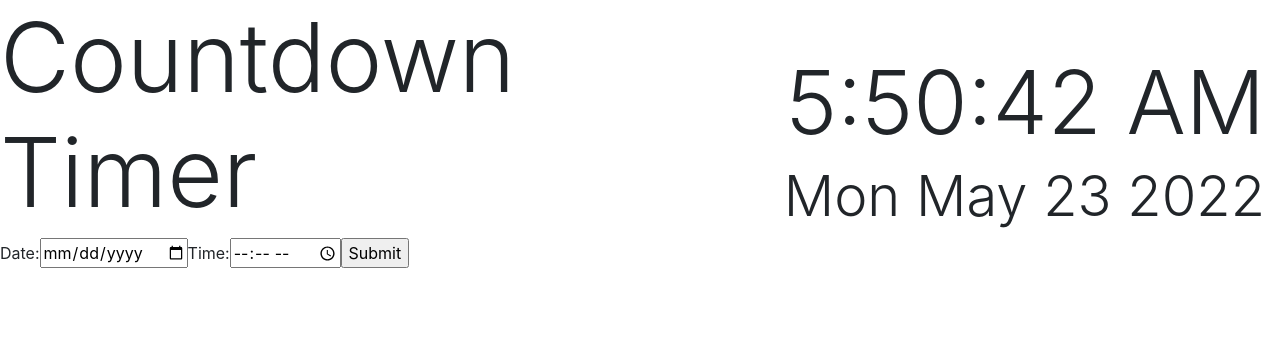
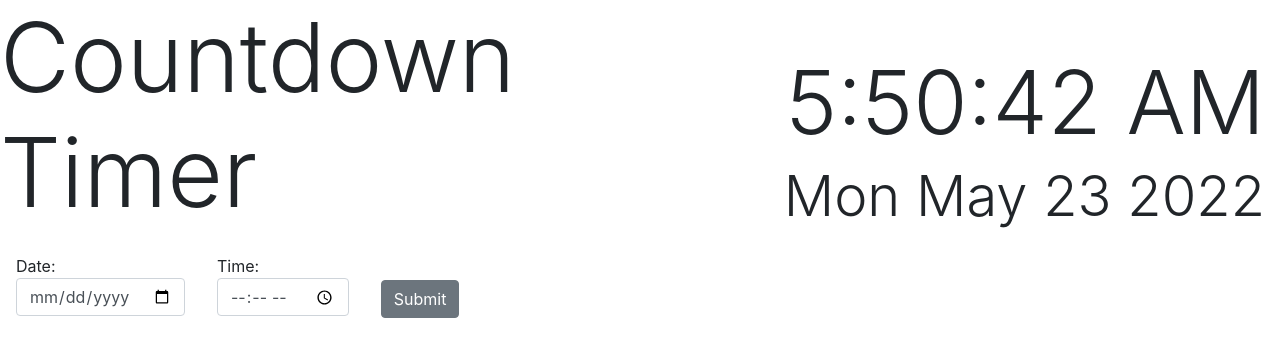
Before and after one commit to greytey/greytey.github.io, a React (Create React App) app in the folder countdown-timer-react/: page / in a window 1280 px wide. Shown: the top 356 px of the page. Built offline with nearby package versions, Linux system fonts and the light colour scheme.

Commit message:
layout form

```diff
--- a/countdown-timer-react/src/index.js
+++ b/countdown-timer-react/src/index.js
@@ -69,15 +69,9 @@ class DateTimeForm extends React.Component {
   render() {
     return (
       <form onSubmit={this.handleSubmit}>
-        <label>
-          Date:
-          <input type="date" value={this.state.valueDate} />
-        </label>
-        <label>
-          Time:
-          <input type="time" value={this.state.valueTime} />
-        </label>
-        <input type="submit" value="Submit" />
+        <label class="m-3">Date: <input type="date" class="rounded form-control" value={this.state.valueDate} /></label>
+        <label class="m-3">Time: <input type="time" class="rounded form-control" value={this.state.valueTime} /></label>
+        <input type="submit" class="btn btn-secondary m-3" value="Submit" />
       </form>
     );
   }
```
